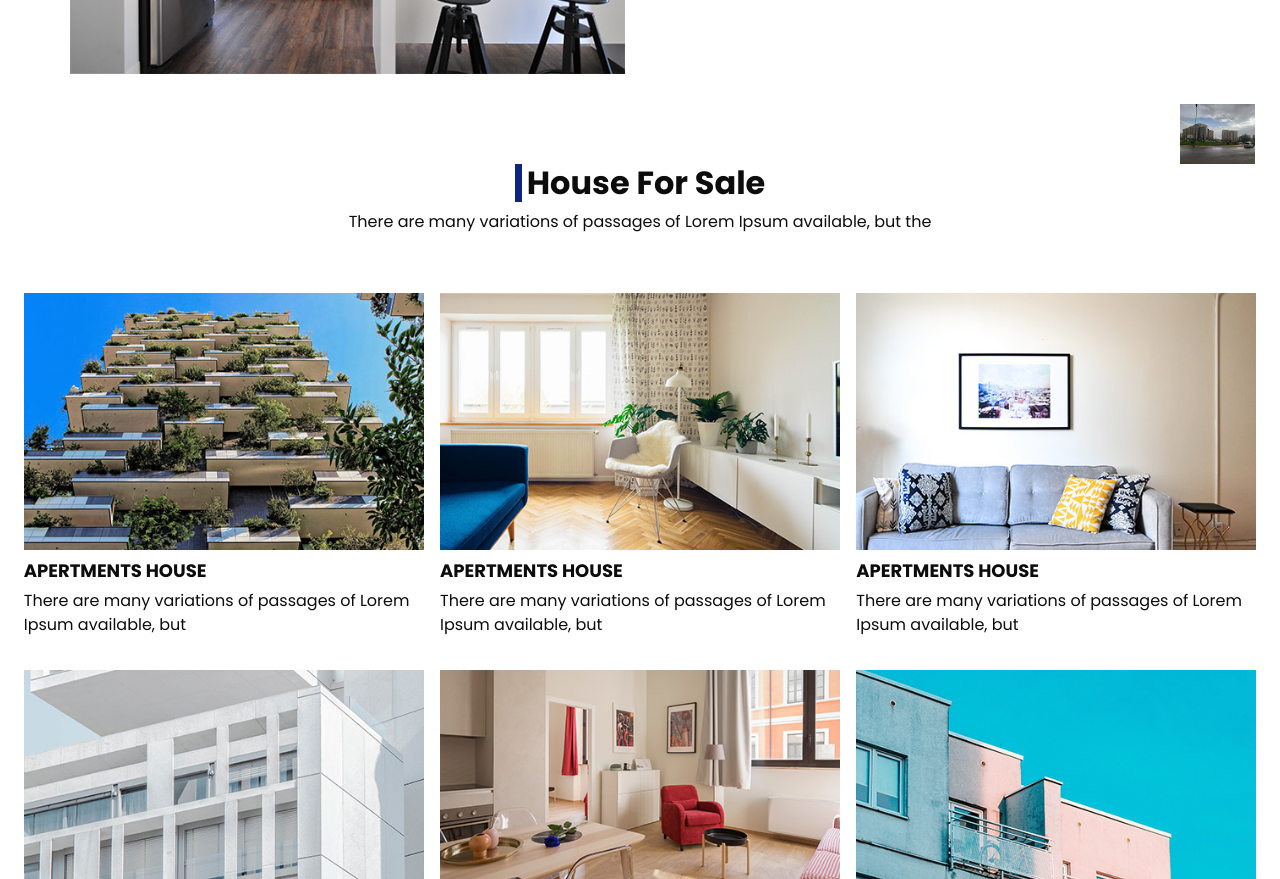
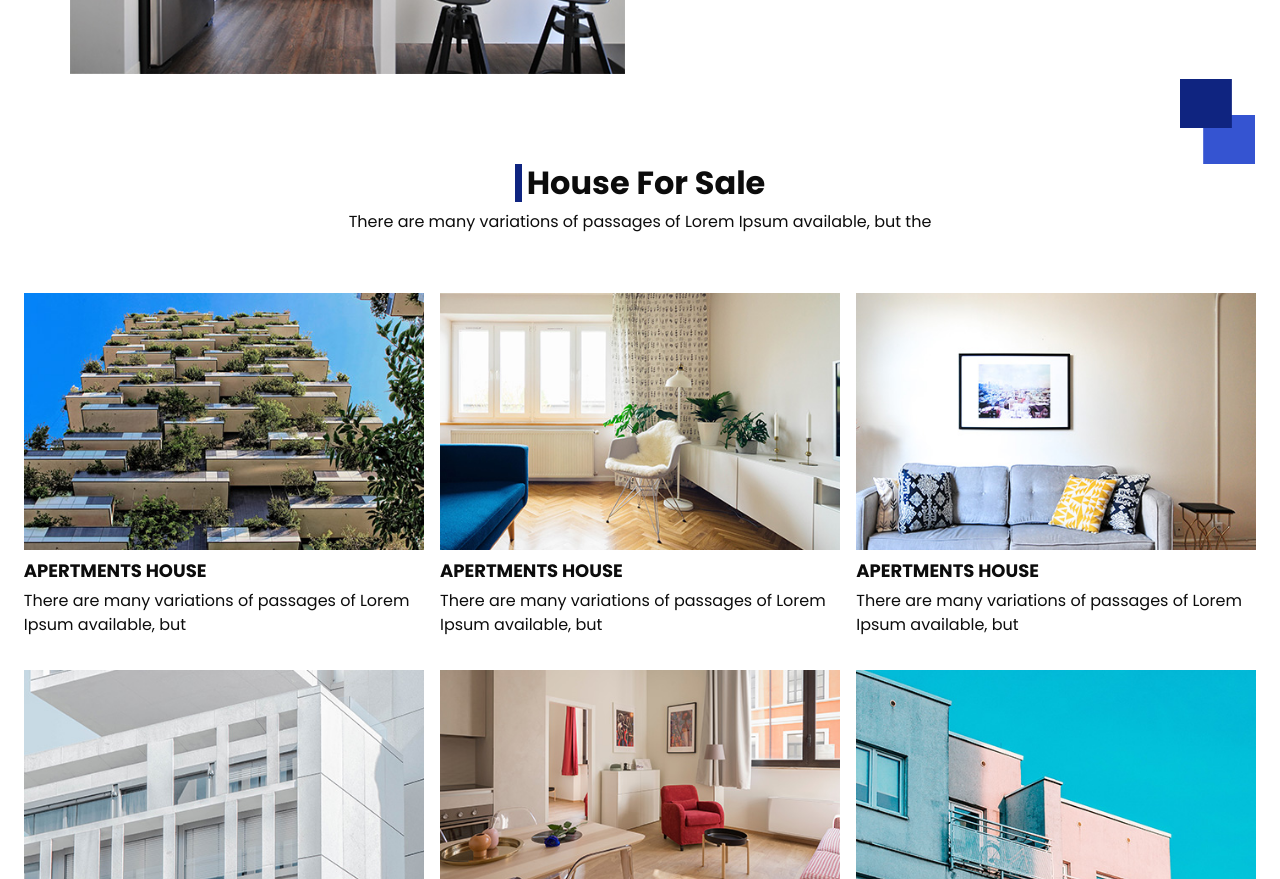
Before and after one commit to bmhcode/agence, a plain HTML site: page index.html in a window 1280 px wide. Shown: the part 1227-2106 px from the top of the page. Drawn offline with Linux system fonts and the light colour scheme.

Commit message:
return image

```diff
--- a/index.html
+++ b/index.html
@@ -128,8 +128,7 @@
     <!-- about section -->
     <section class="about_section layout_padding-bottom">
         <div class="square-box">
-<!--             <img src="images/square.png" alt=""> -->
-                    <img src="images/promo.jpg" alt="">
+            <img src="images/square.png" alt="">
         </div>
         <div class="container">
             <div class="row">
```
